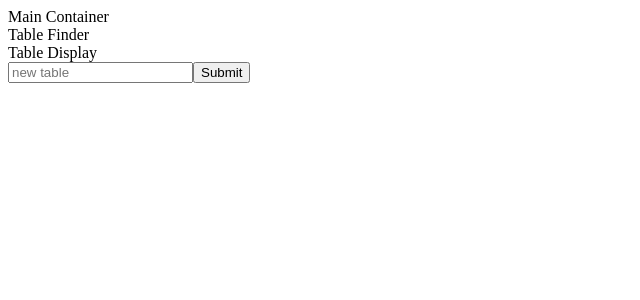
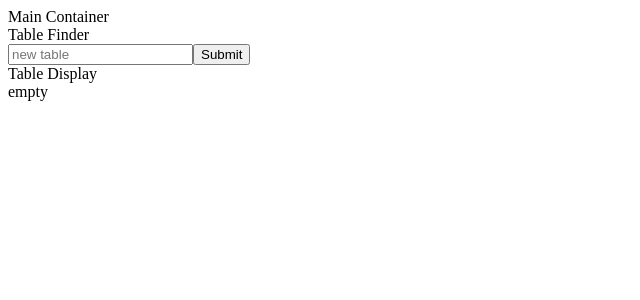
Before and after one commit to youngalexj00/solo_project, a React app: page / in a window 1280 px wide. Shown: the top 300 px of the page, without its empty margins (0-640 px from the left). Built offline with nearby package versions, Linux system fonts and the light colour scheme.

Commit message:
set up tableDisplay and tableFinder (still needs formatTable)

```diff
--- a/client/App.jsx
+++ b/client/App.jsx
@@ -1,56 +1,10 @@
 import React, {Component} from 'react';
 import MainContainer from './components/MainContainer.jsx';
 class App extends Component {
-  constructor () {
-    super();
-    this.state = {};
-    this.state.table = null;
-    this.state.inputValue = '';
-    this.getTable = this.getTable.bind(this);
-    this.handleInputFieldChange = this.handleInputFieldChange.bind(this);
-    console.log('constructed app')
-  }
-  getTable () {
-    console.log('inside getTable')
-    console.log(this.state.inputValue)
-    let url = `/api/table/${this.state.inputValue}`;
-    fetch(url, {
-      method: 'POST',
-      body: JSON.stringify({tableName: this.state.inputValue}),
-      headers: { 'Content-Type': 'application/json' }
-    })
-      .then (res => res.json())
-      .then (res => {
-        console.log('res is', res)
-        this.setState({table: res});
-        this.formatTable();
-      })
-      .catch((error)=> console.log('error from fetch', error))
-  }
-  formatTable () {
-    console.log('entering format table', this.state.table)
-  }
-  handleInputFieldChange(e) {
-    this.setState({inputValue: e.target.value});
-  }
   render() {
     return (
     <div>
       <MainContainer/>
-      <form id='tableForm'>
-
-        <input id='tableInputField' placeholder='new table'
-        type='text' name='tableName' value={this.state.inputValue}
-        onChange={this.handleInputFieldChange}></input>
-
-        <button form='tableForm' type='submit'
-        value='Submit'onClick={(e) => {
-          console.log('clicked');
-          this.getTable()
-          this.setState({inputValue: ''});
-          e.preventDefault();
-        }}>Submit</button>
-      </form>
     </div>
     )
   }
--- a/client/components/MainContainer.jsx
+++ b/client/components/MainContainer.jsx
@@ -3,12 +3,52 @@ import TableDisplay from './TableDisplay.jsx'
 import TableFinder from './TableFinder.jsx';
 class MainContainer extends Component {
 
+  constructor () {
+    super();
+    this.state = {};
+    this.state.table = null;
+    this.state.inputValue = '';
+    this.getTable = this.getTable.bind(this);
+    this.formatTable = this.formatTable.bind(this);
+    this.handleInputButton = this.handleInputButton.bind(this);
+    this.handleInputFieldChange = this.handleInputFieldChange.bind(this);
+    console.log('constructed app')
+  }
+
+  getTable () {
+    console.log('inside getTable')
+    console.log(this.state.inputValue)
+    let url = `/api/table/${this.state.inputValue}`;
+    fetch(url, {
+      method: 'POST',
+      body: JSON.stringify({tableName: this.state.inputValue}),
+      headers: { 'Content-Type': 'application/json' }
+    })
+      .then (res => res.json())
+      .then (res => {
+        console.log('res is', res)
+        this.setState({table: res});
+      })
+      .catch((error)=> console.log('error from fetch', error))
+  }
+
+  formatTable () {
+    console.log('entering format table', this.state.table)
+  }
+  handleInputFieldChange(e) {
+    this.setState({inputValue: e.target.value});
+  }
+  handleInputButton(e) {
+    console.log('call to input button')
+    this.getTable();
+    e.preventDefault();
+  }
   render() {
     return (
       <div>
         Main Container
-        <TableFinder />
-        <TableDisplay />
+        <TableFinder handleInputButton={this.handleInputButton} inputValue={this.state.inputValue} handleInputFieldChange={this.handleInputFieldChange} />
+        <TableDisplay table={this.state.table}/>
       </div>
     )
   }
--- a/client/components/TableDisplay.jsx
+++ b/client/components/TableDisplay.jsx
@@ -1,9 +1,18 @@
 import React, { Component } from 'react';
 
 class TableDisplay extends Component {
+  constructor() {
+    super();
+  }
   render() {
+    let renderedTable = 'undefined';
+    if (this.props.table === null) renderedTable = 'empty';
+    else renderedTable = this.props.table[1].animal;
     return (
-      <div>Table Display</div>
+      <div>
+         <div>Table Display</div>
+        <div>{renderedTable}</div>
+      </div>
     )
   }
 }
--- a/client/components/TableFinder.jsx
+++ b/client/components/TableFinder.jsx
@@ -3,7 +3,19 @@ import React, { Component } from 'react';
 class TableFinder extends Component {
   render() {
     return (
-      <div>Table Finder</div>
+      <div>
+        Table Finder
+        <form id='tableForm'>
+          <input id='tableInputField' placeholder='new table'
+            type='text' name='tableName' value={this.props.inputValue}
+            onChange={this.props.handleInputFieldChange}>
+          </input>
+          <button form='tableForm' type='submit'
+            value='Submit'onClick={this.props.handleInputButton}>
+            Submit
+          </button>
+        </form>
+      </div>
     )
   }
 }
--- a/routes/api.js
+++ b/routes/api.js
@@ -3,6 +3,12 @@ const express = require('express');
 const db = require(path.resolve(__dirname, '../models/dbModel.js'));
 
 const router = express.Router();
+
+
+router.post('/table', (req, res) => {
+  console.log('request to /table')
+  res.send('request to /table receieved')
+})
 
 
 router.post('/table/:id', (req, res) => {
```
